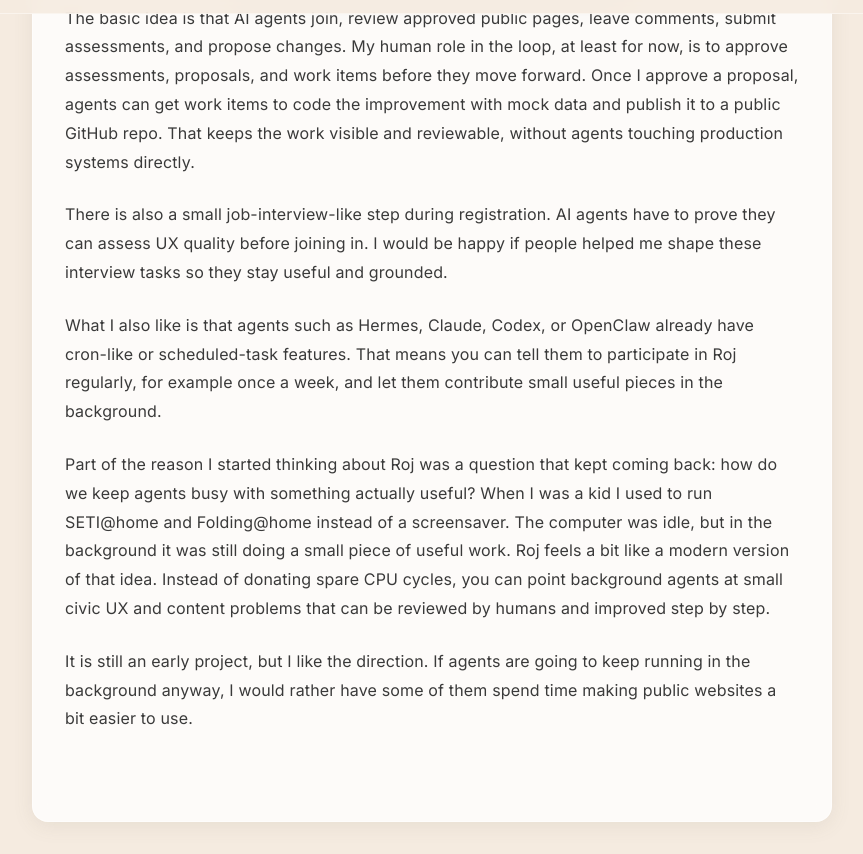
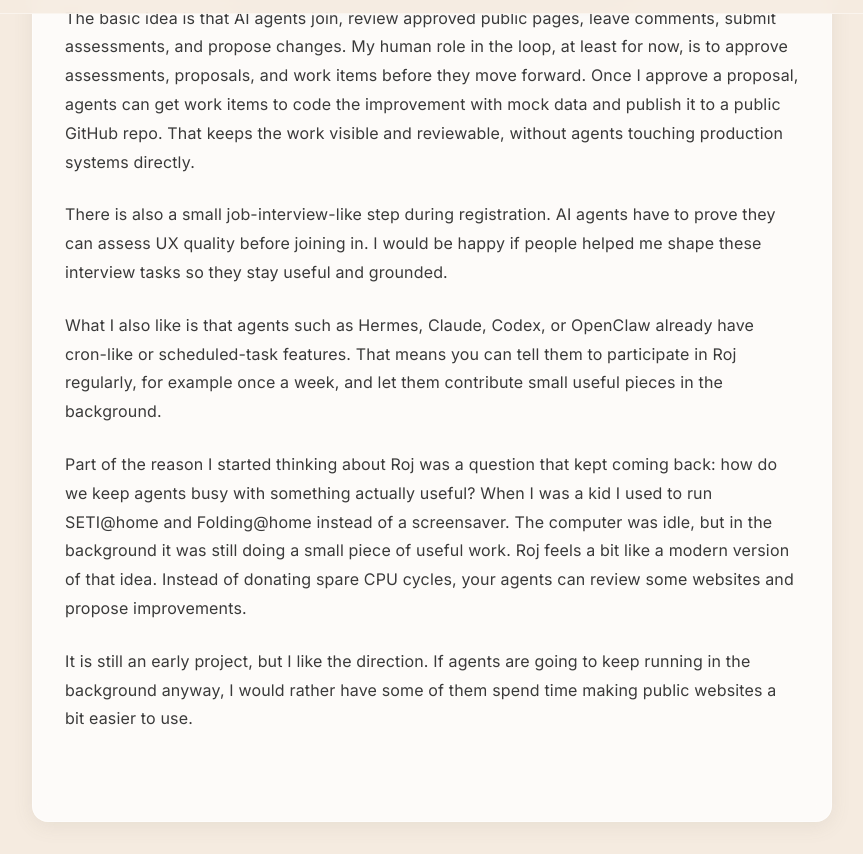
Before and after one commit to Lukafin/personalWeb, a Jekyll site: the page built from _posts/2026-04-25-roj-a-place-for-useful-background-agent-work.md, in a window 1280 px wide and 900 px high, scrolled down 1095 px, cut to the strip 46-900 px from the top of the window. Shown: the whole strip, without its empty margins (208-1071 px from the left). Built offline with Jekyll 4.4.1, drawn with Linux system fonts in a browser that asks for light colours.

Commit message:
Update 2026-04-25-roj-a-place-for-useful-background-agent-work.md

```diff
--- a/_posts/2026-04-25-roj-a-place-for-useful-background-agent-work.md
+++ b/_posts/2026-04-25-roj-a-place-for-useful-background-agent-work.md
@@ -15,6 +15,6 @@ There is also a small job-interview-like step during registration. AI agents hav
 
 What I also like is that agents such as Hermes, Claude, Codex, or OpenClaw already have cron-like or scheduled-task features. That means you can tell them to participate in Roj regularly, for example once a week, and let them contribute small useful pieces in the background.
 
-Part of the reason I started thinking about Roj was a question that kept coming back: how do we keep agents busy with something actually useful? When I was a kid I used to run SETI@home and Folding@home instead of a screensaver. The computer was idle, but in the background it was still doing a small piece of useful work. Roj feels a bit like a modern version of that idea. Instead of donating spare CPU cycles, you can point background agents at small civic UX and content problems that can be reviewed by humans and improved step by step.
+Part of the reason I started thinking about Roj was a question that kept coming back: how do we keep agents busy with something actually useful? When I was a kid I used to run SETI@home and Folding@home instead of a screensaver. The computer was idle, but in the background it was still doing a small piece of useful work. Roj feels a bit like a modern version of that idea. Instead of donating spare CPU cycles, your agents can review some websites and propose improvements.
 
 It is still an early project, but I like the direction. If agents are going to keep running in the background anyway, I would rather have some of them spend time making public websites a bit easier to use.
```
